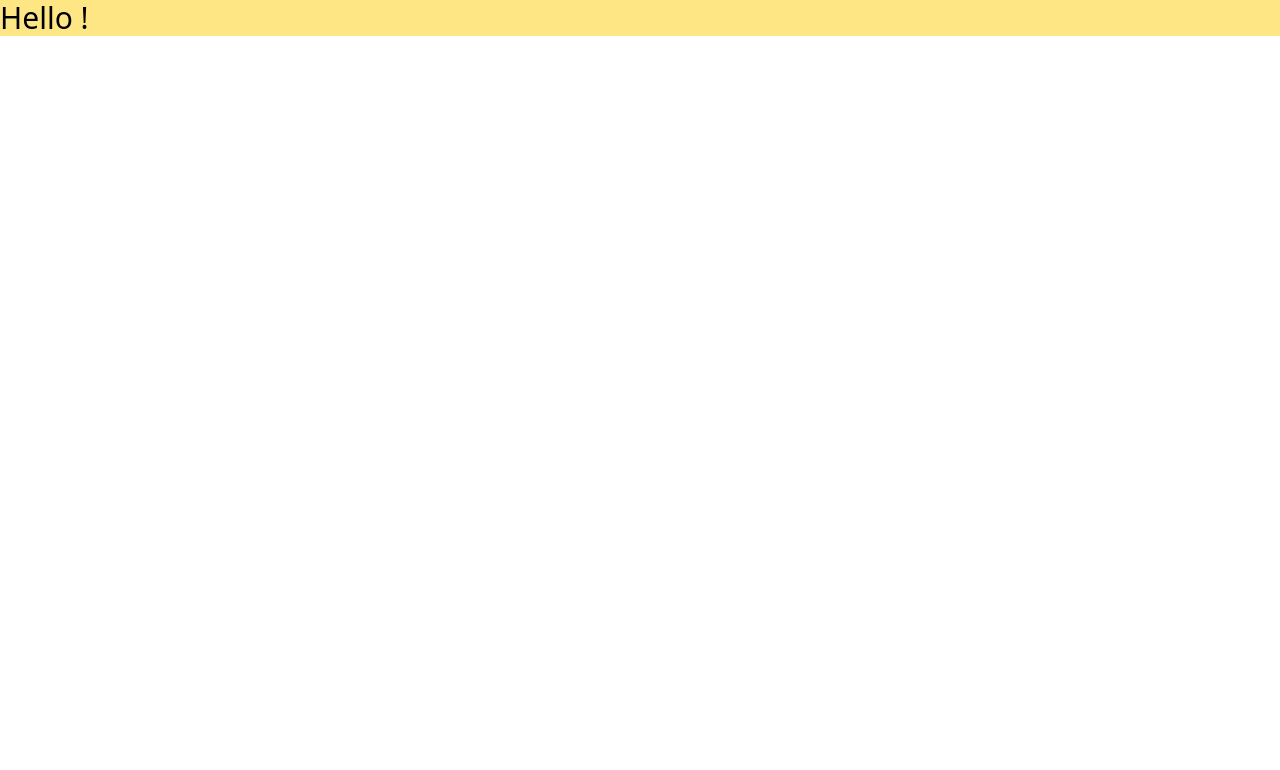
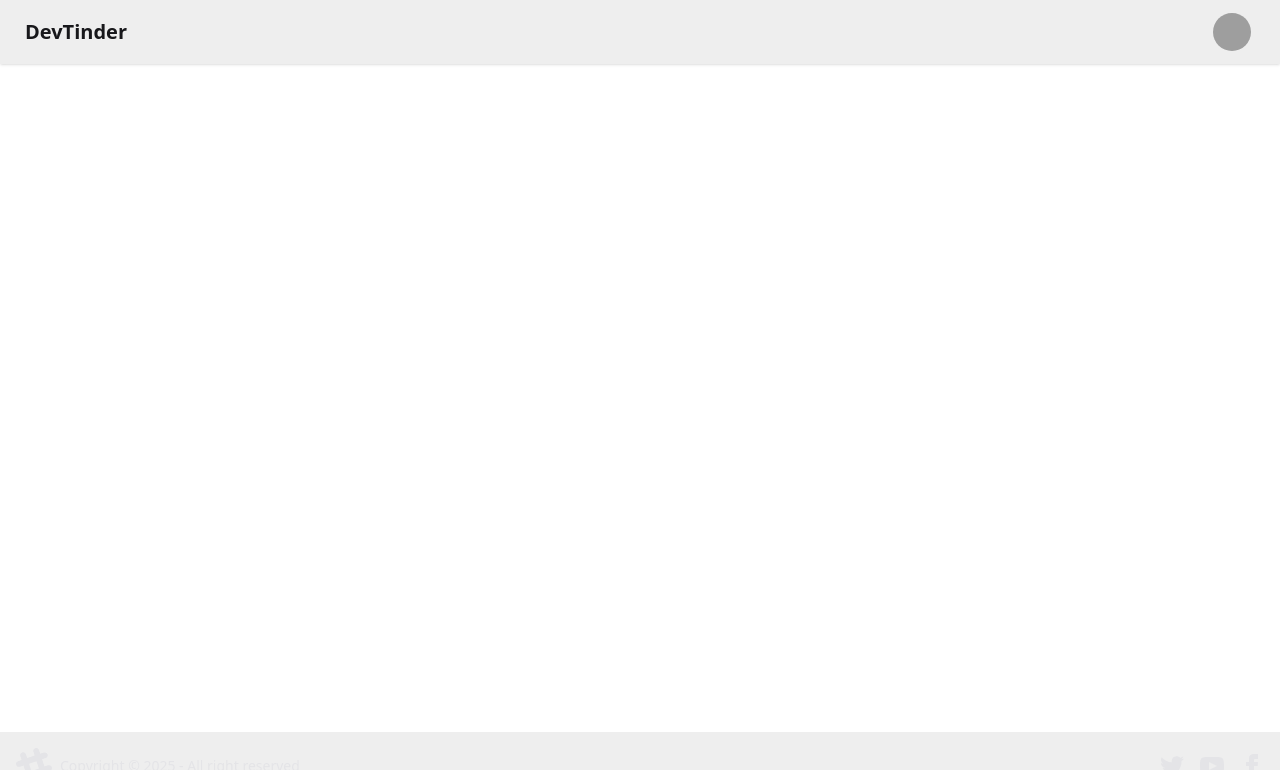
Before and after one commit to Premkumarv08/devTinderFE, a React (Vite) app: page / in a window 1280 px wide. Shown: the top 770 px of the page. Built offline with nearby package versions, Linux system fonts and the light colour scheme; grey boxes are pictures that could not be loaded.

Commit message:
Implementation of router-dom

```diff
--- a/package.json
+++ b/package.json
@@ -13,6 +13,7 @@
     "@tailwindcss/vite": "^4.0.5",
     "react": "^19.0.0",
     "react-dom": "^19.0.0",
+    "react-router-dom": "^7.1.5",
     "tailwindcss": "^4.0.5"
   },
   "devDependencies": {
--- a/src/App.jsx
+++ b/src/App.jsx
@@ -1,8 +1,19 @@
+import { BrowserRouter, Route, Routes } from "react-router-dom";
+import Body from "./Body";
+import Login from "./components/Login";
+import Profile from "./components/Profile";
+
 function App() {
-
   return (
-    <div className="text-3xl bg-amber-200 text-black">Hello !</div>
-  )
+    <BrowserRouter basename="/" >
+      <Routes>
+        <Route path="/" element={<Body />}>
+          <Route path="/login" element={<Login />} />
+          <Route path="/profile" element={<Profile />} />
+        </Route>
+      </Routes>
+    </BrowserRouter>
+  );
 }
 
-export default App
+export default App;
--- /dev/null
+++ b/src/Body.jsx
@@ -0,0 +1,16 @@
+import React from "react";
+import NavBar from "./components/NavBar";
+import { Outlet } from "react-router-dom";
+import Footer from "./components/Footer";
+
+const Body = () => {
+  return (
+    <div>
+      <NavBar />
+      <Outlet />
+      <Footer />
+    </div>
+  );
+};
+
+export default Body;
--- /dev/null
+++ b/src/components/Footer.jsx
@@ -0,0 +1,59 @@
+import React from "react";
+
+const Footer = () => {
+  return (
+    <footer className="footer sm:footer-horizontal bg-base-300 text-neutral-content fixed bottom-0 p-4">
+      <aside className="grid-flow-col items-center">
+        <svg
+          width="36"
+          height="36"
+          viewBox="0 0 24 24"
+          xmlns="http://www.w3.org/2000/svg"
+          fillRule="evenodd"
+          clipRule="evenodd"
+          class="fill-current"
+        >
+          <path d="M22.672 15.226l-2.432.811.841 2.515c.33 1.019-.209 2.127-1.23 2.456-1.15.325-2.148-.321-2.463-1.226l-.84-2.518-5.013 1.677.84 2.517c.391 1.203-.434 2.542-1.831 2.542-.88 0-1.601-.564-1.86-1.314l-.842-2.516-2.431.809c-1.135.328-2.145-.317-2.463-1.229-.329-1.018.211-2.127 1.231-2.456l2.432-.809-1.621-4.823-2.432.808c-1.355.384-2.558-.59-2.558-1.839 0-.817.509-1.582 1.327-1.846l2.433-.809-.842-2.515c-.33-1.02.211-2.129 1.232-2.458 1.02-.329 2.13.209 2.461 1.229l.842 2.515 5.011-1.677-.839-2.517c-.403-1.238.484-2.553 1.843-2.553.819 0 1.585.509 1.85 1.326l.841 2.517 2.431-.81c1.02-.33 2.131.211 2.461 1.229.332 1.018-.21 2.126-1.23 2.456l-2.433.809 1.622 4.823 2.433-.809c1.242-.401 2.557.484 2.557 1.838 0 .819-.51 1.583-1.328 1.847m-8.992-6.428l-5.01 1.675 1.619 4.828 5.011-1.674-1.62-4.829z"></path>
+        </svg>
+        <p>Copyright © {new Date().getFullYear()} - All right reserved</p>
+      </aside>
+      <nav className="grid-flow-col gap-4 md:place-self-center md:justify-self-end">
+        <a>
+          <svg
+            xmlns="http://www.w3.org/2000/svg"
+            width="24"
+            height="24"
+            viewBox="0 0 24 24"
+            class="fill-current"
+          >
+            <path d="M24 4.557c-.883.392-1.832.656-2.828.775 1.017-.609 1.798-1.574 2.165-2.724-.951.564-2.005.974-3.127 1.195-.897-.957-2.178-1.555-3.594-1.555-3.179 0-5.515 2.966-4.797 6.045-4.091-.205-7.719-2.165-10.148-5.144-1.29 2.213-.669 5.108 1.523 6.574-.806-.026-1.566-.247-2.229-.616-.054 2.281 1.581 4.415 3.949 4.89-.693.188-1.452.232-2.224.084.626 1.956 2.444 3.379 4.6 3.419-2.07 1.623-4.678 2.348-7.29 2.04 2.179 1.397 4.768 2.212 7.548 2.212 9.142 0 14.307-7.721 13.995-14.646.962-.695 1.797-1.562 2.457-2.549z"></path>
+          </svg>
+        </a>
+        <a>
+          <svg
+            xmlns="http://www.w3.org/2000/svg"
+            width="24"
+            height="24"
+            viewBox="0 0 24 24"
+            class="fill-current"
+          >
+            <path d="M19.615 3.184c-3.604-.246-11.631-.245-15.23 0-3.897.266-4.356 2.62-4.385 8.816.029 6.185.484 8.549 4.385 8.816 3.6.245 11.626.246 15.23 0 3.897-.266 4.356-2.62 4.385-8.816-.029-6.185-.484-8.549-4.385-8.816zm-10.615 12.816v-8l8 3.993-8 4.007z"></path>
+          </svg>
+        </a>
+        <a>
+          <svg
+            xmlns="http://www.w3.org/2000/svg"
+            width="24"
+            height="24"
+            viewBox="0 0 24 24"
+            class="fill-current"
+          >
+            <path d="M9 8h-3v4h3v12h5v-12h3.642l.358-4h-4v-1.667c0-.955.192-1.333 1.115-1.333h2.885v-5h-3.808c-3.596 0-5.192 1.583-5.192 4.615v3.385z"></path>
+          </svg>
+        </a>
+      </nav>
+    </footer>
+  );
+};
+
+export default Footer;
--- /dev/null
+++ b/src/components/Login.jsx
@@ -0,0 +1,9 @@
+import React from 'react'
+
+const Login = () => {
+  return (
+    <div>Login</div>
+  )
+}
+
+export default Login
--- /dev/null
+++ b/src/components/NavBar.jsx
@@ -0,0 +1,46 @@
+import React from "react";
+
+const NavBar = () => {
+  return (
+    <div className="navbar bg-base-300 shadow-sm">
+      <div className="flex-1">
+        <a className="btn btn-ghost text-xl">DevTinder</a>
+      </div>
+      <div className="flex gap-2">
+        <div className="dropdown dropdown-end mx-5">
+          <div
+            tabIndex={0}
+            role="button"
+            className="btn btn-ghost btn-circle avatar"
+          >
+            <div className="w-10 rounded-full">
+              <img
+                alt="Tailwind CSS Navbar component"
+                src="https://img.daisyui.com/images/stock/photo-1534528741775-53994a69daeb.webp"
+              />
+            </div>
+          </div>
+          <ul
+            tabIndex={0}
+            class="menu menu-sm dropdown-content bg-base-100 rounded-box z-1 mt-3 w-52 p-2 shadow"
+          >
+            <li>
+              <a className="justify-between">
+                Profile
+                <span className="badge">New</span>
+              </a>
+            </li>
+            <li>
+              <a>Settings</a>
+            </li>
+            <li>
+              <a>Logout</a>
+            </li>
+          </ul>
+        </div>
+      </div>
+    </div>
+  );
+};
+
+export default NavBar;
--- /dev/null
+++ b/src/components/Profile.jsx
@@ -0,0 +1,9 @@
+import React from 'react'
+
+const Profile = () => {
+  return (
+    <div>Profile</div>
+  )
+}
+
+export default Profile
```
Also changed, not shown: 1 other file (tests, documents, lock files or other folders).
